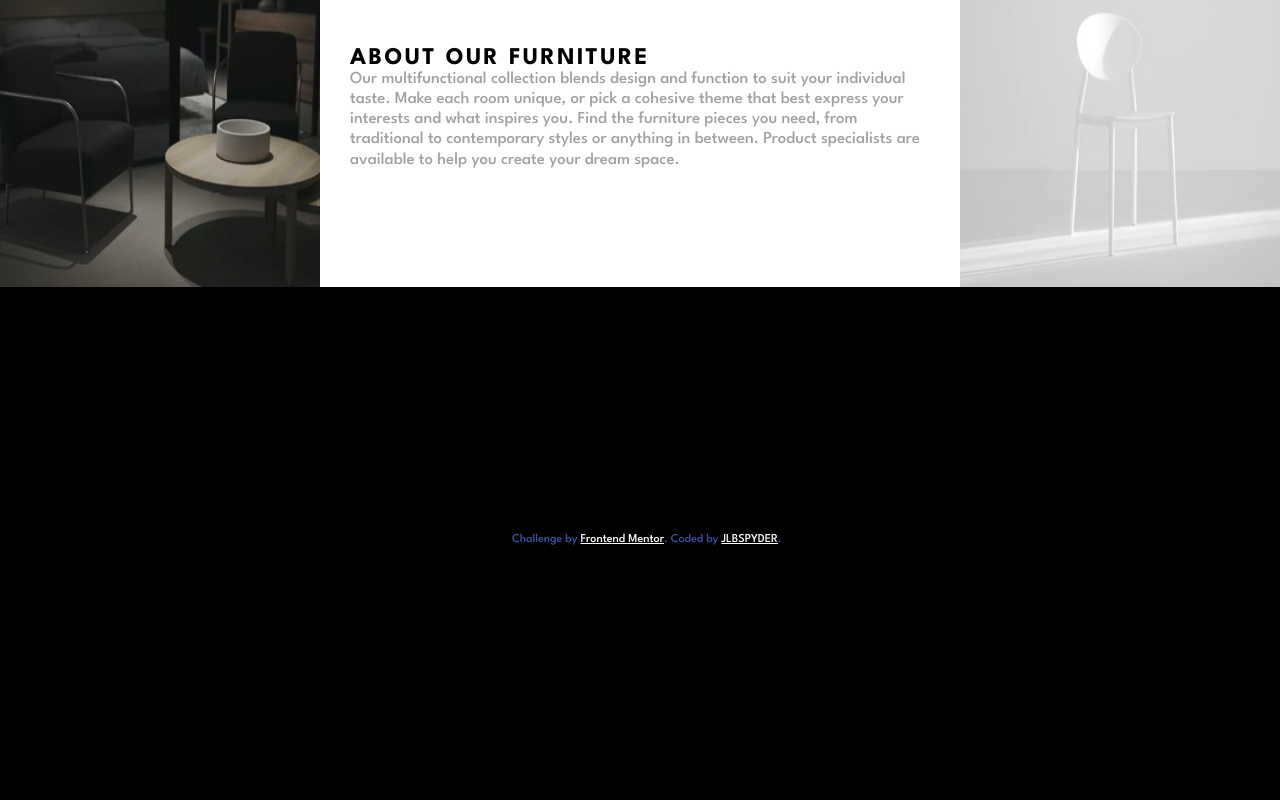
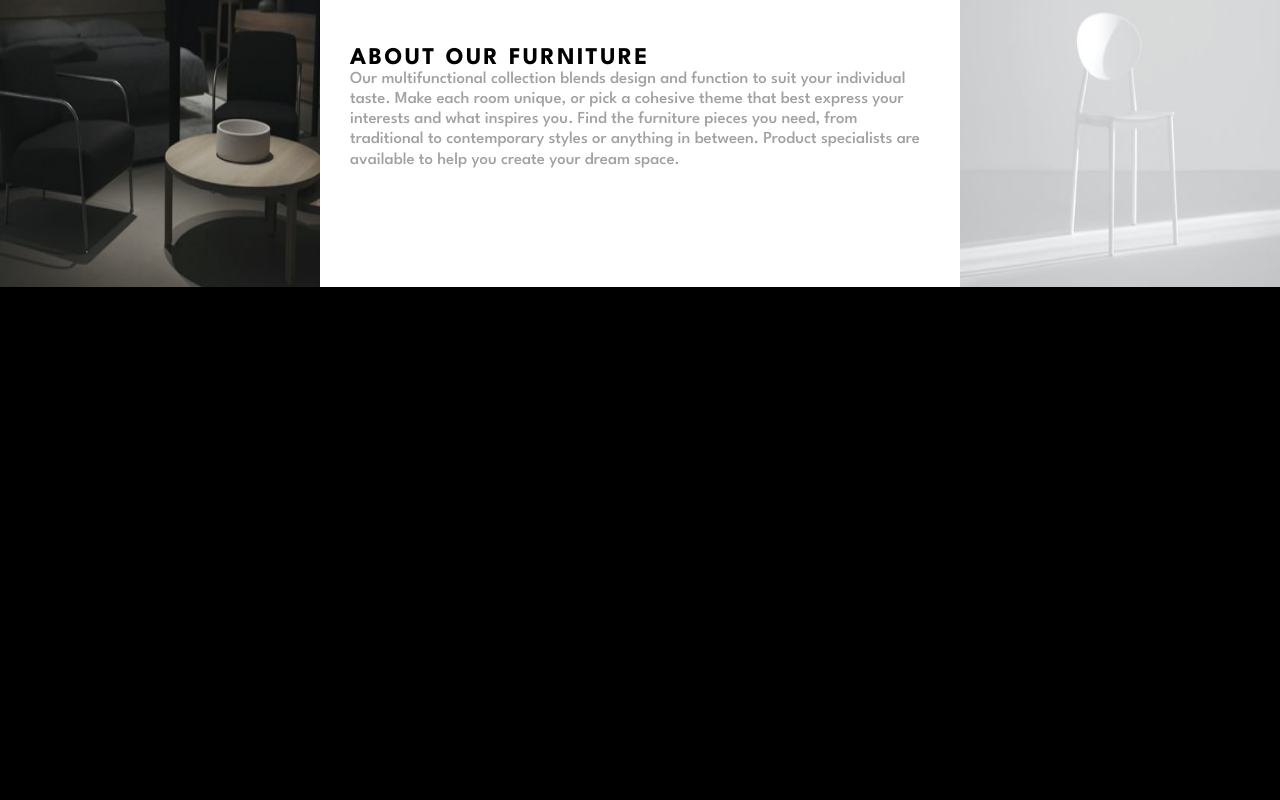
Before and after one commit to Jlbspyder/Room-Homepage, a React (Vite) app: page / in a window 1280 px wide. Shown: the part 423-1223 px from the top of the page. Before the commit the page ends 968 px from the top, so only its background shows below. Built offline with nearby package versions, Linux system fonts and the light colour scheme.

Commit message:
Update index.css

```diff
--- a/src/index.css
+++ b/src/index.css
@@ -222,7 +222,9 @@ button {
   border: none;
 }
 .attribution {
-  display: none;
+position: absolute;
+top: 189%;
+left: 15%;
 }
 @keyframes slideFromLeft {
   0% {
```
